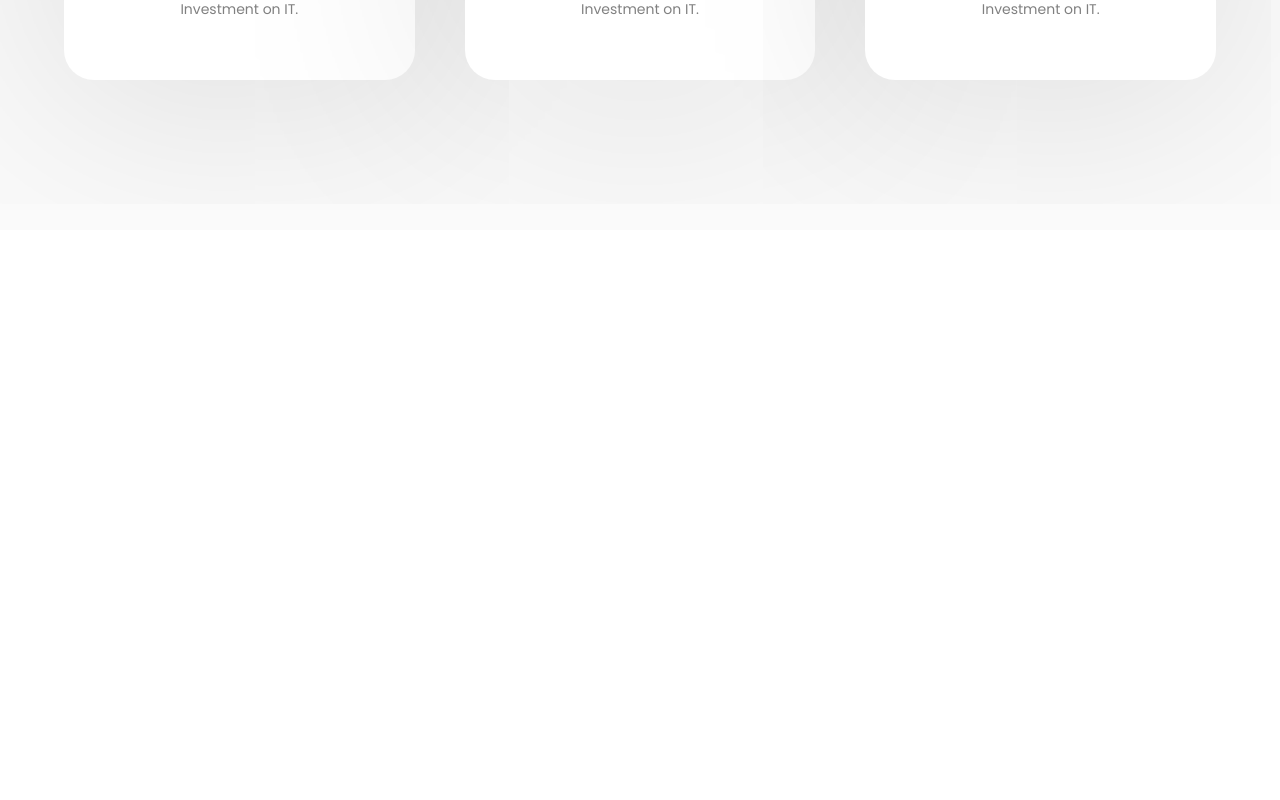
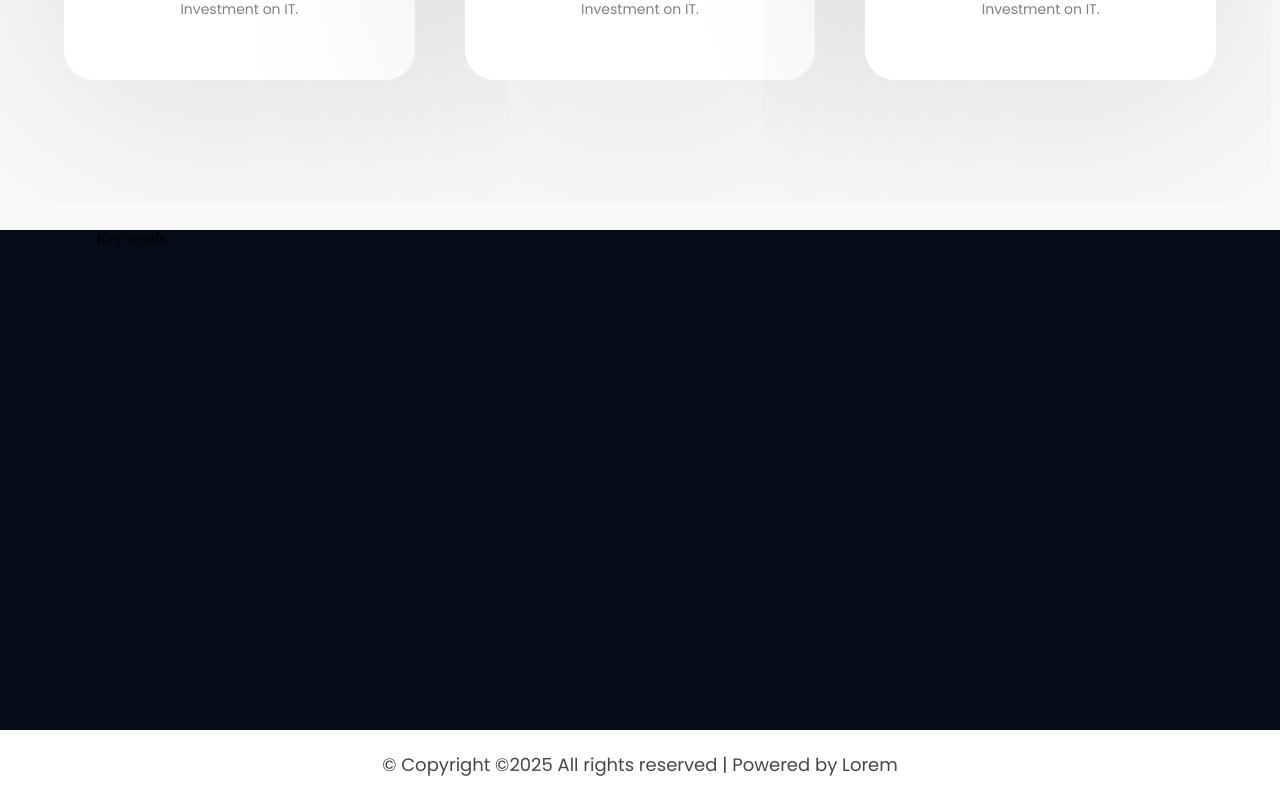
Before and after one commit to Akbarshoh404/TeenVision, a React (Create React App) app: page / in a window 1280 px wide. Shown: the part 1575-2375 px from the top of the page. Before the commit the page ends 1805 px from the top, so only its background shows below. Built offline with nearby package versions, Linux system fonts and the light colour scheme; a web font is replaced by a local one.

Commit message:
updated code

```diff
--- a/src/Auth/Login/index.jsx
+++ b/src/Auth/Login/index.jsx
@@ -13,7 +13,7 @@ const Login = () => {
         <div className={styles.right}>
           <div className={styles.texts}>
             <p className={styles.p1}>Sign in </p>
-            <p className={styles.p2}>
+            <p className={styles.p2Ё}>
               Lorem Ipsum is simply dummy text of the printing and typesetting
               industry. Lorem Ipsum has been the industry.
             </p>
--- a/src/Landing/Home/index.jsx
+++ b/src/Landing/Home/index.jsx
@@ -1,7 +1,10 @@
 import React from "react";
 
 import styles from "./style.module.scss";
+
 import LandingNavbar from "../../Layoutes/Navbar";
+import LandingFooter from "../../Layoutes/Footer";
+
 import Home_Header from "./Header";
 import HomeSection1 from "./Section1";
 
@@ -11,6 +14,7 @@ const LandingHome = () => {
       <LandingNavbar />
       <Home_Header />
       <HomeSection1 />
+      <LandingFooter />
     </>
   );
 };
--- /dev/null
+++ b/src/Layoutes/Footer/index.jsx
@@ -0,0 +1,31 @@
+import React from "react";
+
+import styles from "./style.module.scss";
+
+const LandingFooter = () => {
+  return (
+    <>
+      <footer className={styles.footer}>
+        <div className={styles.topFooter}>
+          <div className={styles.container}>
+            <div className={styles.topFooterSection1}>
+              <p className={styles.topFooterSection1P1}>Key words</p>
+            </div>
+
+            <div></div>
+
+            <div></div>
+
+            <div></div>
+          </div>
+        </div>
+
+        <div className={styles.bottomFooter}>
+          <p>© Copyright ©2025 All rights reserved | Powered by Lorem</p>
+        </div>
+      </footer>
+    </>
+  );
+};
+
+export default LandingFooter;
--- /dev/null
+++ b/src/Layoutes/Footer/style.module.scss
@@ -0,0 +1,43 @@
+* {
+  margin: 0px;
+  padding: 0px;
+  box-sizing: border-box;
+}
+
+.container {
+  width: 85%;
+  margin: auto;
+}
+
+.footer {
+  width: 100%;
+}
+
+// Top Footer
+
+.topFooter {
+  width: 100%;
+  height: 500px;
+  background-color: #050b17;
+}
+
+// Bottom Footer
+
+.bottomFooter {
+  width: 100%;
+  height: 70px;
+  background-color: white;
+
+  display: flex;
+  justify-content: center;
+  align-items: center;
+
+  p {
+    font-family: Poppins;
+    font-weight: 400;
+    font-size: 18px;
+    line-height: 23.13px;
+    letter-spacing: 1%;
+    color: #474747;
+  }
+}
```
Also changed, not shown: src/Auth/Register/style.module.scss (line endings or trailing spaces).
